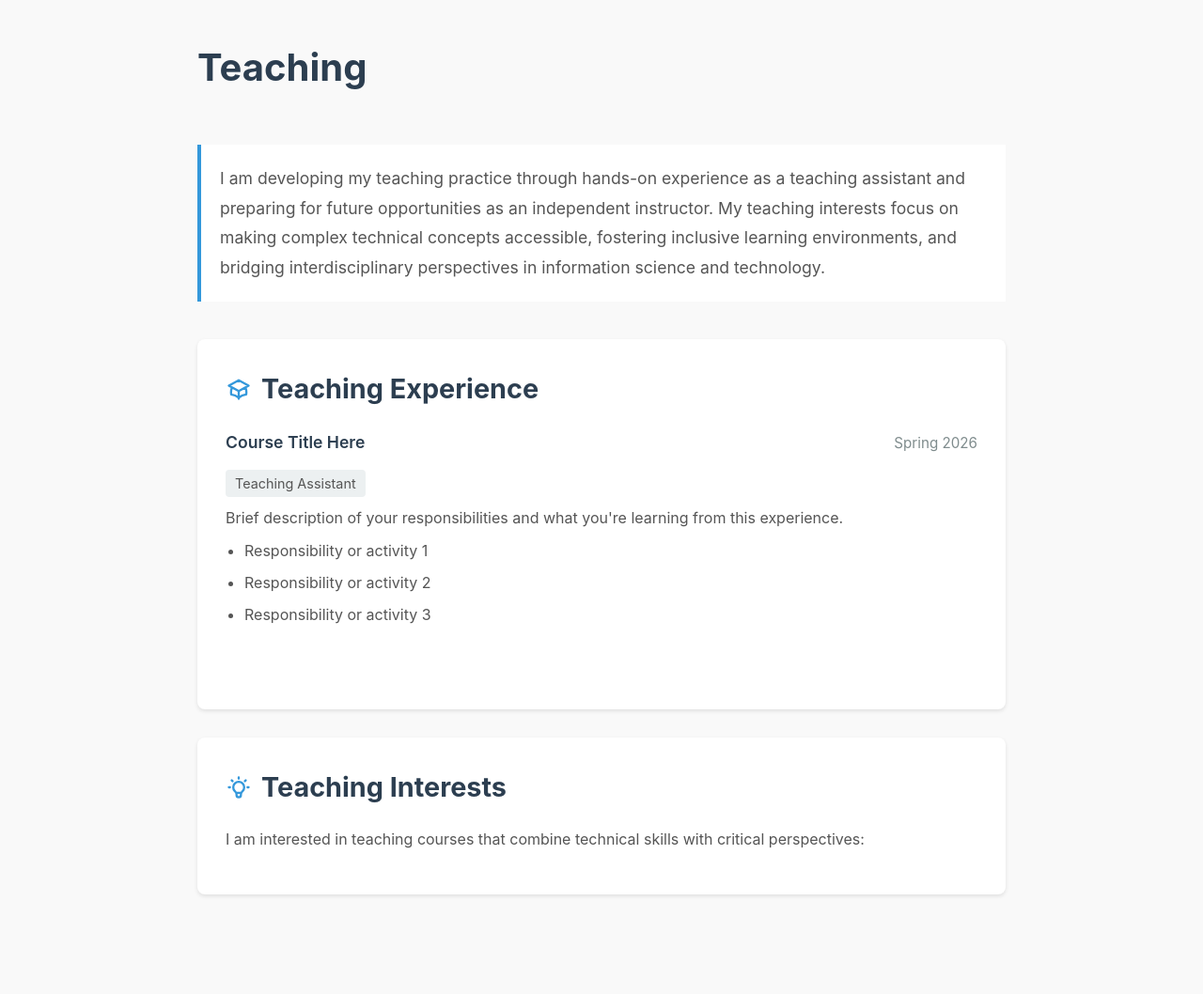
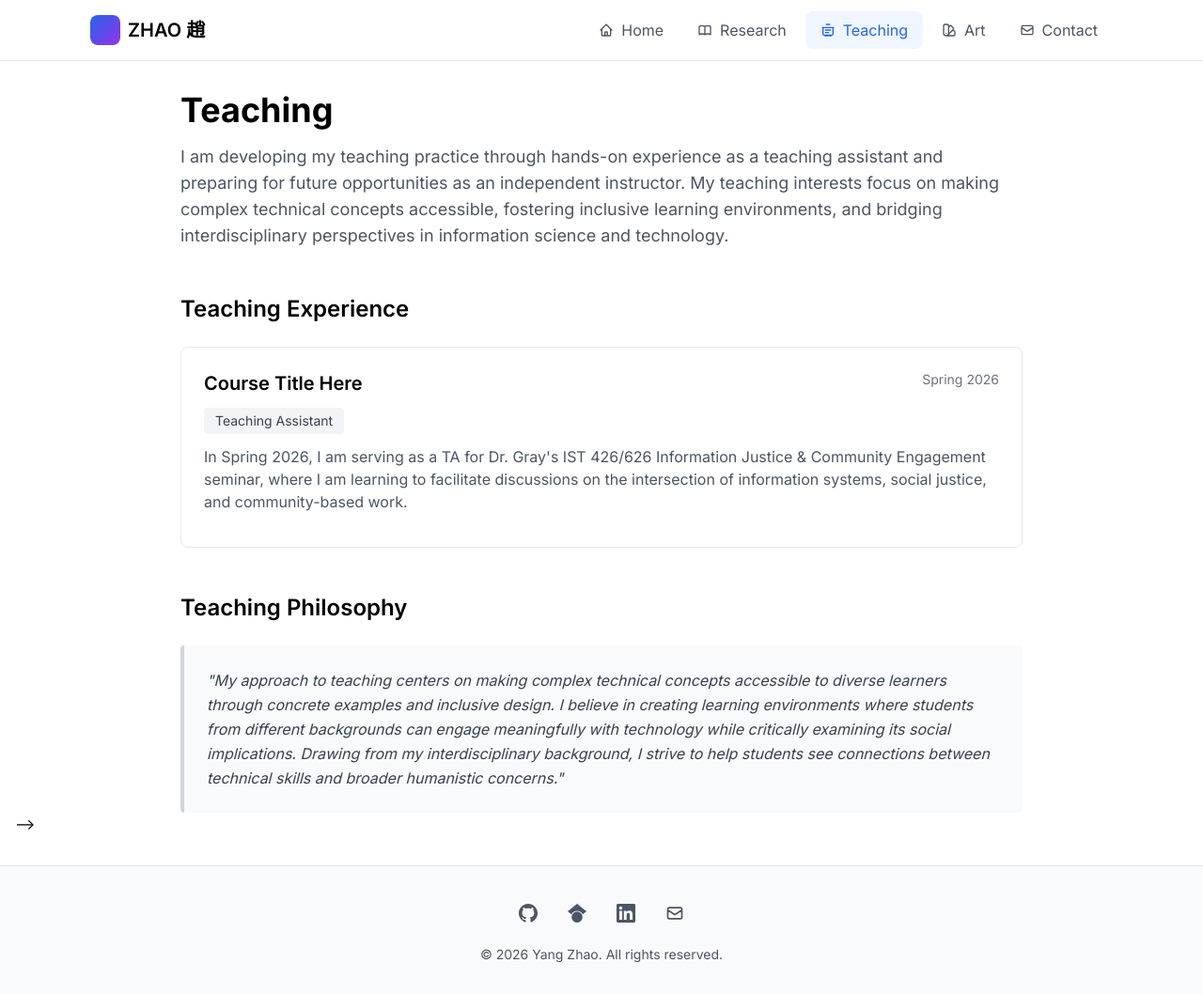
Before and after one commit to yzhao-is/yzhao-is.github.io, a Jekyll site: the page built from teaching.html, in a window 1280 px wide and 1058 px high. Shown: the whole window at 94% size. Built offline with Jekyll 4.4.1, drawn with Linux system fonts in a browser that asks for light colours; nearby versions of some CDN libraries.

Commit message:
Update teaching.html

```diff
--- a/teaching.html
+++ b/teaching.html
@@ -1,215 +1,98 @@
-<!DOCTYPE  html>
-<html lang="en">
-<head>
-    <meta charset="UTF-8">
-    <meta name="viewport" content="width=device-width, initial-scale=1.0">
-    <title>Teaching - Yang</title>
-    <style>
-        * {
-            margin: 0;
-            padding: 0;
-            box-sizing: border-box;
-        }
+---
+layout: default
+title: Teaching
+---
 
-        body {
-            font-family: -apple-system, BlinkMacSystemFont, 'Segoe UI', Roboto, Oxygen, Ubuntu, Cantarell, sans-serif;
-            line-height: 1.6;
-            color: #333;
-            background-color: #f9f9f9;
-        }
+<div class="max-w-4xl mx-auto space-y-12">
 
-        .container {
-            max-width: 900px;
-            margin: 0 auto;
-            padding: 40px 20px;
-        }
-
-        header {
-            margin-bottom: 50px;
-        }
-
-        h1 {
-            font-size: 2.5em;
-            color: #2c3e50;
-            margin-bottom: 15px;
-        }
-
-        .intro {
-            font-size: 1.1em;
-            color: #555;
-            line-height: 1.8;
-            padding: 20px;
-            background: white;
-            border-left: 4px solid #3498db;
-            margin-bottom: 40px;
-        }
-
-        section {
-            background: white;
-            padding: 30px;
-            margin-bottom: 30px;
-            border-radius: 8px;
-            box-shadow: 0 2px 4px rgba(0,0,0,0.1);
-        }
-
-        h2 {
-            color: #2c3e50;
-            font-size: 1.8em;
-            margin-bottom: 20px;
-            display: flex;
-            align-items: center;
-            gap: 10px;
-        }
-
-        h2 svg {
-            width: 28px;
-            height: 28px;
-            stroke: #3498db;
-        }
-
-        h3 {
-            color: #34495e;
-            font-size: 1.3em;
-            margin-top: 25px;
-            margin-bottom: 10px;
-        }
-
-        .course {
-            margin-bottom: 30px;
-            padding-bottom: 20px;
-            border-bottom: 1px solid #eee;
-        }
-
-        .course:last-child {
-            border-bottom: none;
-        }
-
-        .course-header {
-            display: flex;
-            justify-content: space-between;
-            align-items: baseline;
-            flex-wrap: wrap;
-            margin-bottom: 10px;
-        }
-
-        .course-title {
-            font-weight: 600;
-            color: #2c3e50;
-            font-size: 1.1em;
-        }
-
-        .term {
-            color: #7f8c8d;
-            font-size: 0.95em;
-        }
-
-        .role {
-            display: inline-block;
-            background: #ecf0f1;
-            padding: 3px 10px;
-            border-radius: 4px;
-            font-size: 0.9em;
-            color: #555;
-            margin-top: 5px;
-        }
-
-        ul {
-            margin-left: 20px;
-            margin-top: 10px;
-        }
-
-        li {
-            margin-bottom: 8px;
-            color: #555;
-        }
-
-        .philosophy {
-            font-style: italic;
-            color: #555;
-            line-height: 1.8;
-            padding: 15px;
-            background: #f8f9fa;
-            border-radius: 4px;
-        }
-
-        .goals-list {
-            list-style: none;
-            margin-left: 0;
-        }
-
-        .goals-list li {
-            padding-left: 25px;
-            position: relative;
-        }
-
-        .goals-list li:before {
-            content: "→";
-            position: absolute;
-            left: 0;
-            color: #3498db;
-            font-weight: bold;
-        }
-
-        @media (max-width: 600px) {
-            h1 {
-                font-size: 2em;
-            }
-
-            .course-header {
-                flex-direction: column;
-            }
-
-            section {
-                padding: 20px;
-            }
-        }
-    </style>
-</head>
-<body>
-    <div class="container">
-        <header>
-            <h1>Teaching</h1>
-        </header>
-
-        <div class="intro">
+  <!-- Header -->
+  <div>
+    <h1 class="text-4xl font-bold mb-4">Teaching</h1>
+    <p class="text-gray-600 text-lg">
       I am developing my teaching practice through hands-on experience as a teaching assistant and preparing for future opportunities as an independent instructor. My teaching interests focus on making complex technical concepts accessible, fostering inclusive learning environments, and bridging interdisciplinary perspectives in information science and technology.
+    </p>
   </div>
 
+  <!-- Teaching Experience -->
   <section>
-            <h2>
-                <svg fill="none" viewBox="0 0 24 24" stroke="currentColor">
-                    <path stroke-linecap="round" stroke-linejoin="round" stroke-width="2" d="M12 14l9-5-9-5-9 5 9 5z M12 14l6.16-3.422a12.083 12.083 0 01.665 6.479A11.952 11.952 0 0012 20.055a11.952 11.952 0 00-6.824-2.998 12.078 12.078 0 01.665-6.479L12 14z M12 14v7"/>
-                </svg>
-                Teaching Experience
-            </h2>
+    <h2 class="text-2xl font-semibold mb-6">Teaching Experience</h2>
+    <div class="space-y-6">
 
-            <div class="course">
-                <div class="course-header">
-                    <span class="course-title">Course Title Here</span>
-                    <span class="term">Spring 2026</span>
+      <div class="border border-gray-200 rounded-lg p-6 hover:shadow-md transition-shadow">
+        <div class="flex justify-between items-start mb-3">
+          <h3 class="text-xl font-semibold">Course Title Here</h3>
+          <span class="text-sm text-gray-500 whitespace-nowrap ml-4">Spring 2026</span>
         </div>
-                <span class="role">Teaching Assistant</span>
-                <p style="margin-top: 10px; color: #555;">
-                    Brief description of your responsibilities and what you're learning from this experience.
+        <p class="text-sm text-gray-600 mb-3">
+          <span class="inline-block bg-gray-100 px-3 py-1 rounded text-gray-700">Teaching Assistant</span>
         </p>
-                <ul>
+        <p class="text-gray-600 mb-3">
+          In Spring 2026, I am serving as a TA for Dr. Gray's IST 426/626 Information Justice & Community Engagement seminar, where I am learning to facilitate discussions on the intersection of information systems, social justice, and community-based work.
+        </p>
+        <!-- Temporarily hiding this section
+        <ul class="list-disc list-inside text-gray-600 space-y-1 ml-2">
           <li>Responsibility or activity 1</li>
           <li>Responsibility or activity 2</li>
           <li>Responsibility or activity 3</li>
         </ul>
+        -->
       </div>
 
-            <!-- Add more courses as needed -->
+      <!-- Add more courses as your experience grows -->
+
+    </div>
   </section>
 
+  <!-- Teaching Interests
   <section>
-            <h2>
-                <svg fill="none" viewBox="0 0 24 24" stroke="currentColor">
-                    <path stroke-linecap="round" stroke-linejoin="round" stroke-width="2" d="M9.663 17h4.673M12 3v1m6.364 1.636l-.707.707M21 12h-1M4 12H3m3.343-5.657l-.707-.707m2.828 9.9a5 5 0 117.072 0l-.548.547A3.374 3.374 0 0014 18.469V19a2 2 0 11-4 0v-.531c0-.895-.356-1.754-.988-2.386l-.548-.547z"/>
-                </svg>
-                Teaching Interests
-            </h2>
-
-            <p style="color: #555; margin-bottom: 15px;">
+    <h2 class="text-2xl font-semibold mb-6">Teaching Interests</h2>
+    <p class="text-gray-600 mb-4">
       I am interested in teaching courses that combine technical skills with critical perspectives:
     </p>
+    <div class="grid grid-cols-1 md:grid-cols-2 gap-3">
+      <div class="border-l-4 border-blue-400 pl-4 py-2">
+        <p class="font-medium">AI Ethics and Social Implications</p>
+      </div>
+      <div class="border-l-4 border-blue-400 pl-4 py-2">
+        <p class="font-medium">Digital Accessibility and Inclusive Design</p>
+      </div>
+      <div class="border-l-4 border-blue-400 pl-4 py-2">
+        <p class="font-medium">Introduction to Human-Computer Interaction</p>
+      </div>
+      <div class="border-l-4 border-blue-400 pl-4 py-2">
+        <p class="font-medium">Research Methods in Information Science</p>
+      </div>
+      <div class="border-l-4 border-blue-400 pl-4 py-2">
+        <p class="font-medium">Digital Humanities and Cultural Computing</p>
+      </div>
+    </div>
+  </section>
+  -->
+  <!-- Teaching Philosophy -->
+  <section>
+    <h2 class="text-2xl font-semibold mb-6">Teaching Philosophy</h2>
+    <div class="bg-gray-50 border-l-4 border-gray-300 p-6 rounded">
+      <p class="text-gray-700 italic leading-relaxed">
+        "My approach to teaching centers on making complex technical concepts accessible to diverse learners through concrete examples and inclusive design. I believe in creating learning environments where students from different backgrounds can engage meaningfully with technology while critically examining its social implications. Drawing from my interdisciplinary background, I strive to help students see connections between technical skills and broader humanistic concerns."
+      </p>
+    </div>
+  </section>
+
+  <!-- Professional Development
+  <section>
+    <h2 class="text-2xl font-semibold mb-6">Professional Development</h2>
+    <div class="space-y-3">
+      <div>
+        <p class="font-medium">Teaching Practicum</p>
+        <p class="text-gray-600 text-sm">Syracuse University, School of Information Studies, Spring 2026</p>
+      </div>
+      <div>
+        <p class="font-medium">Workshop or Training Title</p>
+        <p class="text-gray-600 text-sm">Institution/Organization, Date</p>
+      </div>
+      <!-- Add more as you complete training/workshops -->
+    </div>
+  </section>
+  -->
+
+</div>
```
Lines whose indentation alone changed are shown as unchanged.
